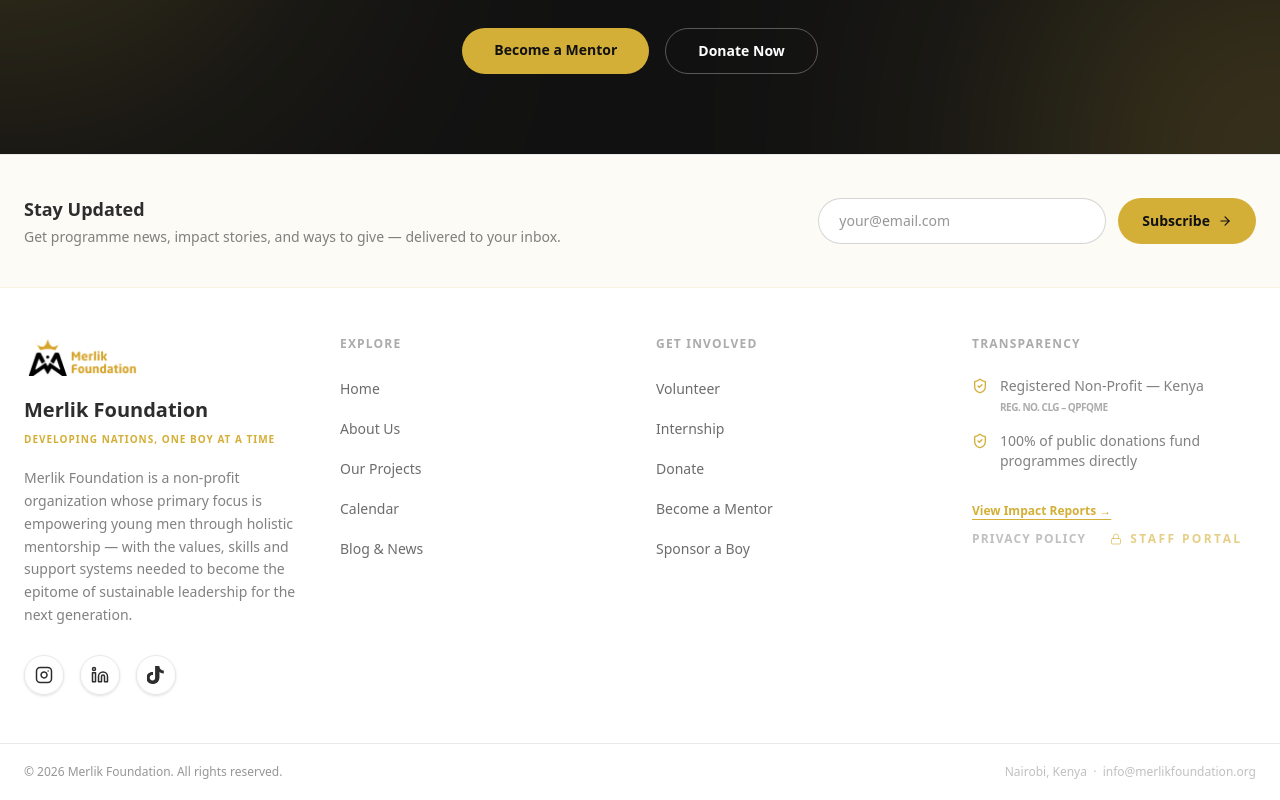
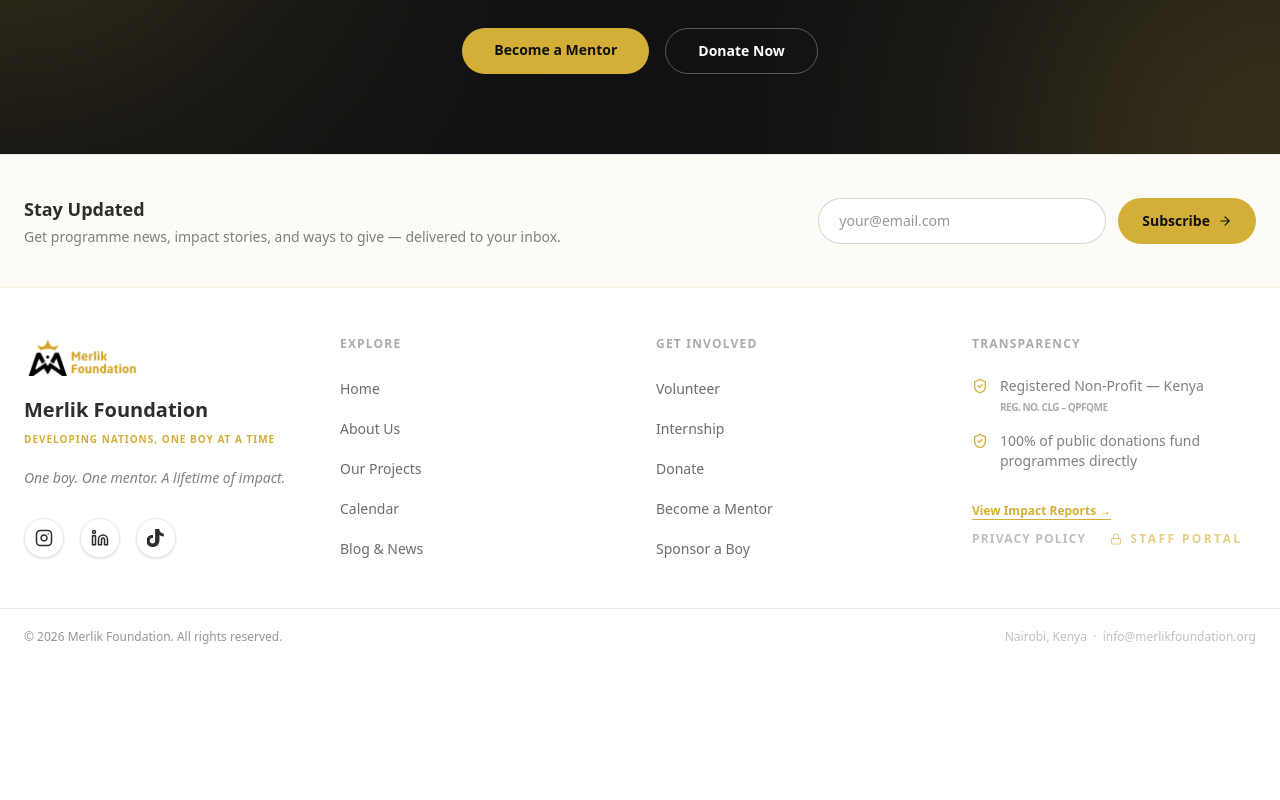
Before and after one commit to foundationmerlik/webapp, a Next.js app: page / in a window 1280 px wide. Shown: the part 3919-4719 px from the top of the page. After the commit the page ends 4584 px from the top, so only its background shows below. Built offline with nearby package versions, Linux system fonts and the light colour scheme; a web font is replaced by a local one.

Commit message:
UI: Updated footer tagline to 'One boy. One mentor. A lifetime of impact.'

```diff
--- a/src/components/Footer.tsx
+++ b/src/components/Footer.tsx
@@ -116,8 +116,8 @@ export default function Footer() {
                                 Developing Nations, One Boy at a Time
                             </p>
                         </div>
-                        <p className="text-foreground/60 text-sm leading-relaxed max-w-xs font-medium">
-                            Merlik Foundation is a non-profit organization whose primary focus is empowering young men through holistic mentorship — with the values, skills and support systems needed to become the epitome of sustainable leadership for the next generation.
+                        <p className="text-foreground/60 text-sm leading-relaxed max-w-xs font-medium italic">
+                            One boy. One mentor. A lifetime of impact.
                         </p>
                         {/* Social Links */}
                         <div className="flex gap-4 mt-2">
```
